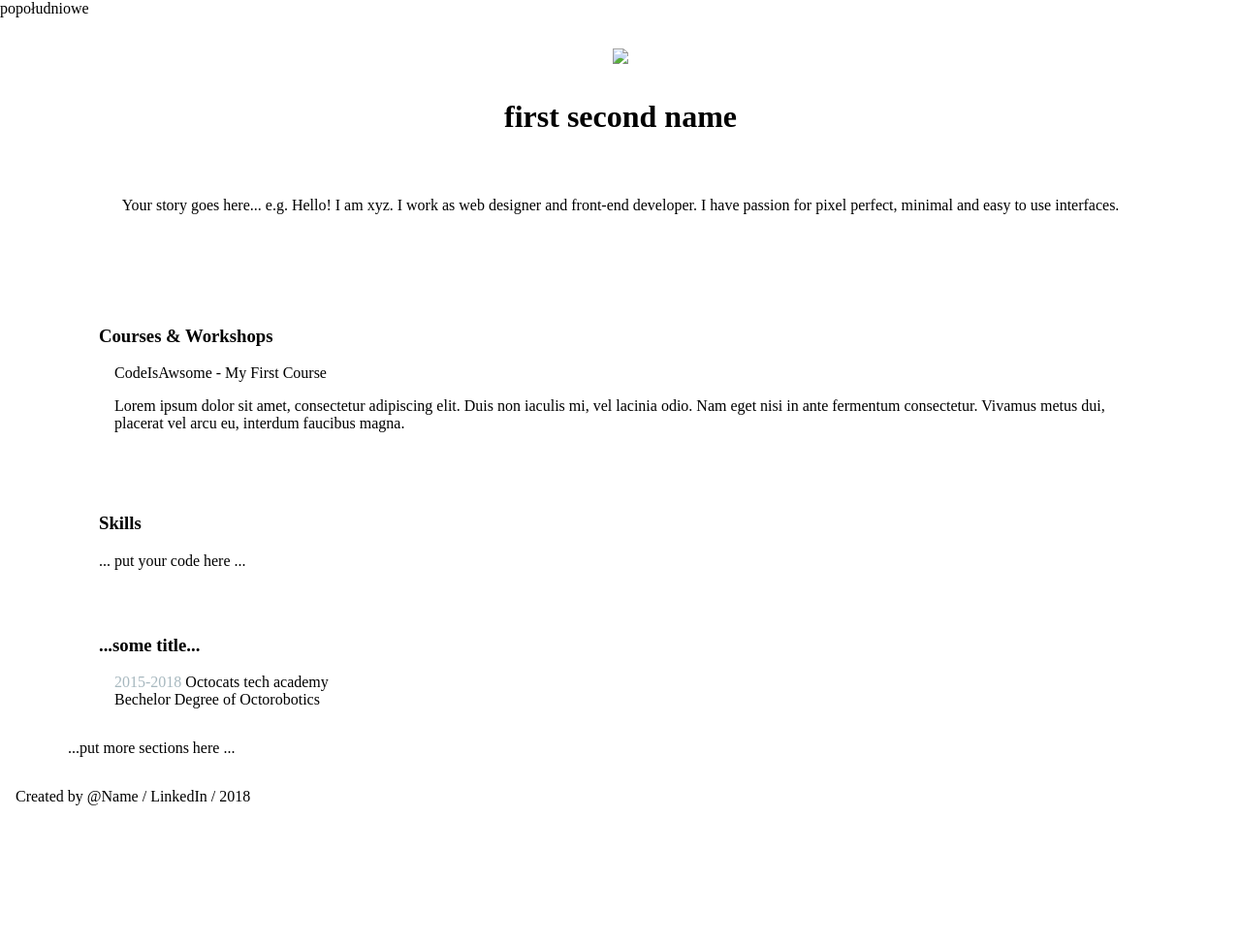
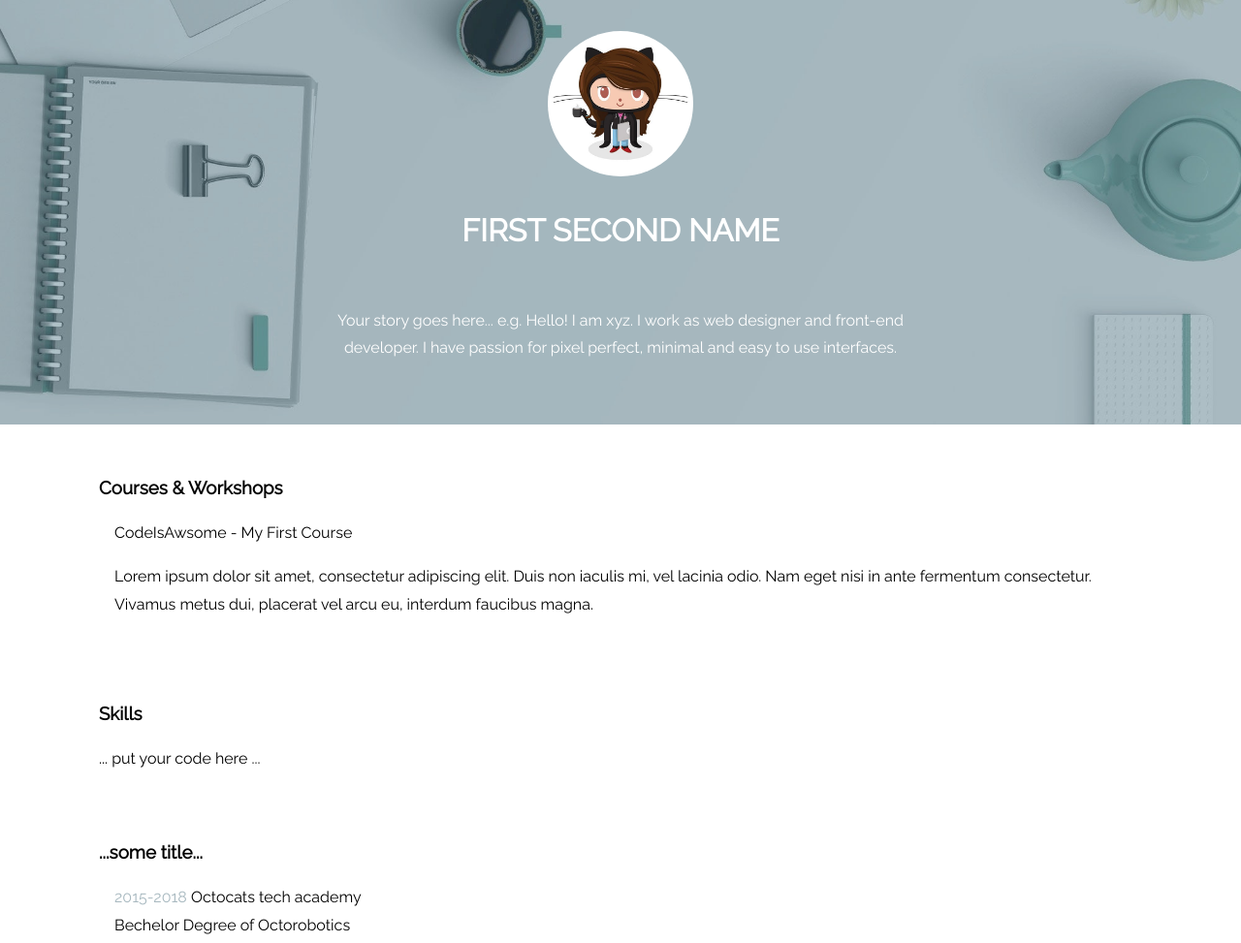
Before and after one commit to mateuszkidawa/MyCV, a plain HTML site: page index.html in a window 1280 px wide. Shown: the top 973 px of the page at 97% size. Before the commit the page ends 863 px from the top, so only its background shows below. Drawn offline with Linux system fonts and the light colour scheme.

Commit message:
create header

```diff
--- a/index.html
+++ b/index.html
@@ -1,35 +1,39 @@
 <!DOCTYPE html>
 <html>
-	<head>popołudniowe
-		<meta charset="UTF-8">
-		<title>My CV website</title>
-		<meta name="description" content="your description">
-		<meta name="author" content="your name">
-		<meta name="viewport" content="width=device-width, initial-scale=1.0">
-		<link rel="stylesheet" type="text/css" href="style.css">
+  <head>
+    <meta charset="UTF-8" />
+    <title>Example CV website</title>
+    <meta name="description" content="Website which I created to improve my HTML/CSS skills" />
+    <meta name="author" content="Mateusz Kidawa" />
+    <meta name="viewport" content="width=device-width, initial-scale=1.0" />
+    <link rel="stylesheet" type="text/css" href="style.css" />
   </head>
 
   <body>
     <header>
       <div>
-				<img src="path/to/file" />
+        <img src="img/avatar.jpg" />
       </div>
       <h1>first second name</h1>
       <section>
-				<p>Your story goes here... e.g. Hello! I am xyz. I work as web designer and front-end developer.
-				I have passion for pixel perfect, minimal and easy to use interfaces.</p>
+        <p>
+          Your story goes here... e.g. Hello! I am xyz. I work as web designer and front-end
+          developer. I have passion for pixel perfect, minimal and easy to use interfaces.
+        </p>
       </section>
     </header>
     <main>
       <!--Courses -->
       <section>
         <h3>Courses & Workshops</h3>
-				<article class='course'>
-					<div class='title'>
-						CodeIsAwsome - My First Course
-					</div>
+        <article class="course">
+          <div class="title">CodeIsAwsome - My First Course</div>
           <div class="descrition">
-						<p>Lorem ipsum dolor sit amet, consectetur adipiscing elit. Duis non iaculis mi, vel lacinia odio. Nam eget nisi in ante fermentum consectetur. Vivamus metus dui, placerat vel arcu eu, interdum faucibus magna.</p>
+            <p>
+              Lorem ipsum dolor sit amet, consectetur adipiscing elit. Duis non iaculis mi, vel
+              lacinia odio. Nam eget nisi in ante fermentum consectetur. Vivamus metus dui, placerat
+              vel arcu eu, interdum faucibus magna.
+            </p>
           </div>
         </article>
       </section>
@@ -38,27 +42,21 @@
         <h3>Skills</h3>
 
         ... put your code here ...
-
       </section>
       <!-- Education -->
       <section>
         <h3>...some title...</h3>
         <article>
-	        <div class='school'>
-	          <span>2015-2018</span> Octocats tech academy
-	        </div>
-	        <div class="descrition">
-	          Bechelor Degree of Octorobotics
-	        </div>
+          <div class="school"><span>2015-2018</span> Octocats tech academy</div>
+          <div class="descrition">Bechelor Degree of Octorobotics</div>
         </article>
       </section>
       <!-- Experience / Projects / Portfolio ... -->
 
       ...put more sections here ...
-
     </main>
     <footer>
-			<p>Created by @Name  / LinkedIn / 2018 </p>
+      <p>Created by @Name / LinkedIn / 2018</p>
     </footer>
   </body>
 </html>
--- a/style.css
+++ b/style.css
@@ -1,11 +1,14 @@
-/*@import url('https://fonts.googleapis.com/css?family=Raleway');*/
+@import url('https://fonts.googleapis.com/css?family=Raleway');
 
 body {
   margin: 0;
+  font-size: 16px;
+  line-height: 1.8em;
+  font-family: 'Raleway', sans-serif;
 }
 
 article {
-  padding:0 1em;
+  padding: 0 1em;
 }
 
 section{
@@ -18,21 +21,27 @@ header, main, footer {
 }
 
 header {
+  color: white;
   padding: 2em;
   text-align: center;
-  /*background-image: url('sciezka');*/
+  background-image: url('img/bg.jpg');
+  background-size: cover;
+  background-position: center;
 }
 
 header section {
   margin: 0 auto;
+  max-width: 640px;
 }
 
 header img {
-
+  width: 150px;
+  border-radius: 50%;
 }
 
 h1 {
   margin: 1em 0;
+  text-transform: uppercase;
 }
 
 main {
```
Lines whose indentation alone changed are shown as unchanged.
